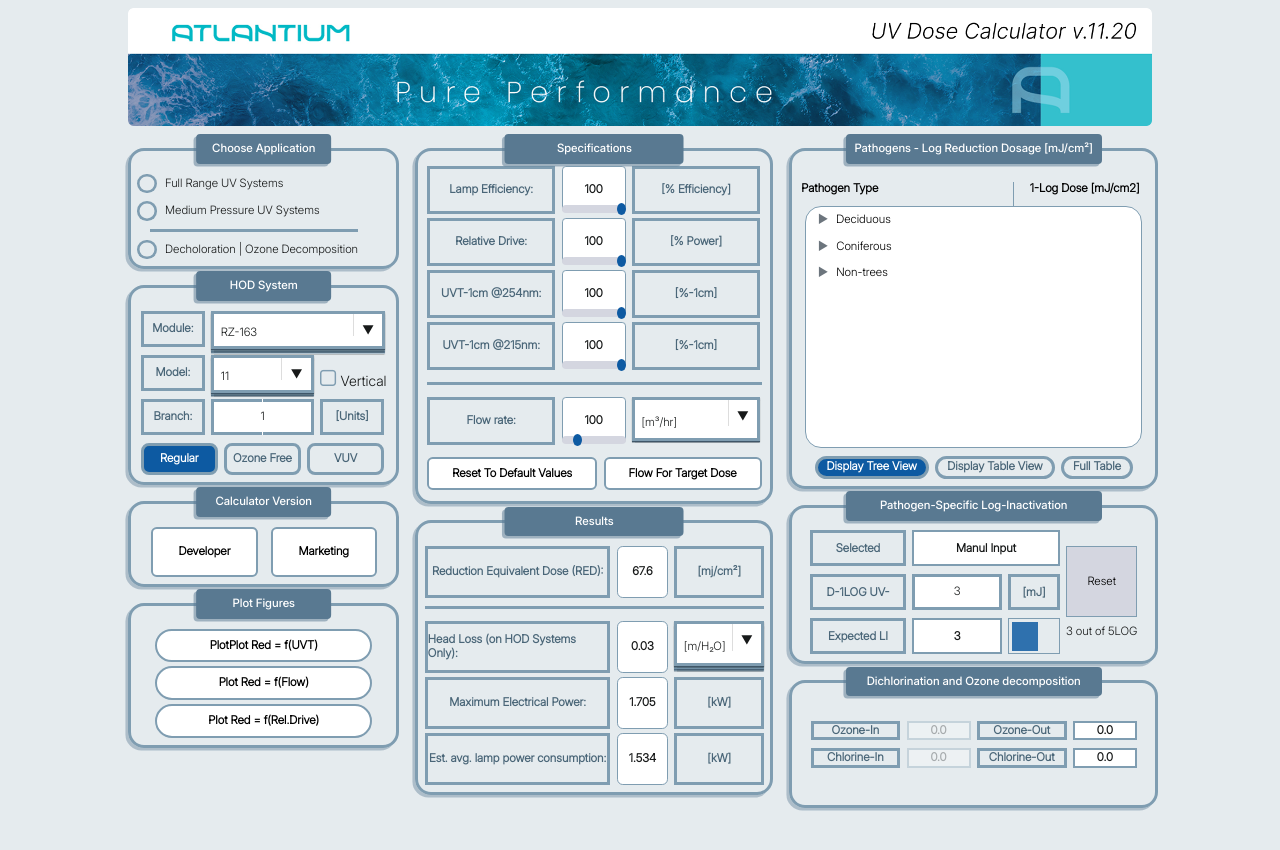
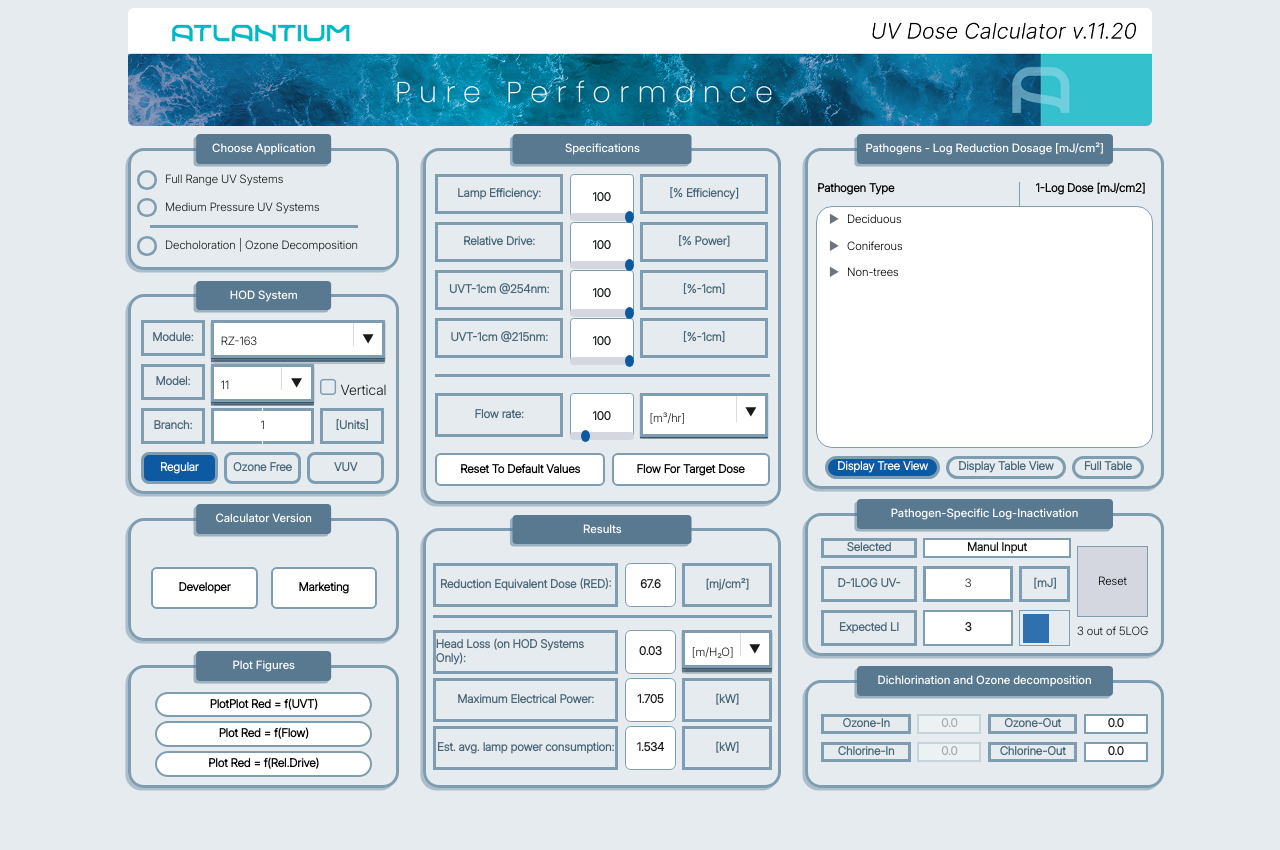
Before and after one commit to DragonGali/Calculator, a React (Vite) app in the folder client/: page / in a window 1280 px wide. Shown: the top 850 px of the page. After the commit the page ends 808 px from the top, so only its background shows below. Built offline with nearby package versions, Linux system fonts and the light colour scheme.

Commit message:
finished with making the components reactive

```diff
--- a/client/src/App.css
+++ b/client/src/App.css
@@ -16,9 +16,14 @@
 .systems-container {
   display: flex;
   flex-flow: column wrap;
-  gap: 2vh;
-  height: 100%;
-  width: 36%;
+  gap: 3vh;
+  height: 80%;
+  width: 35%;
+  align-items: stretch;
+}
+
+.systems-container > * {
+  flex: 1 1 0;
 }
 
 
@@ -30,12 +35,6 @@
   }
 
   .systems-container {
-    width: 100%;
-    margin-left: 0;
-  }
-
-
-  #flex-container {
     width: 100%;
     margin-left: 0;
   }
--- a/client/src/Components/PathogenInactivation.jsx
+++ b/client/src/Components/PathogenInactivation.jsx
@@ -23,7 +23,7 @@
         <div className="vertical-container">
 
           <div className="horizontal-container">
-            <div className='type-box'>
+            <div className='type-box' >
                 <p>Selected</p>
             </div>
             <div className='value-box' style={{width: width * 0.115}}>
--- a/client/src/Components/Results.jsx
+++ b/client/src/Components/Results.jsx
@@ -29,7 +29,7 @@
               <DropDown
                 className="drop-down"
                 options={[...field.options]}
-                height={height * 0.056}
+                height={height * 0.0485}
                 width={width * 0.07}
                 placeholder={field.options[0].value}
               />
--- a/client/src/Styles/CalculatorVersion.css
+++ b/client/src/Styles/CalculatorVersion.css
@@ -3,15 +3,15 @@
     display: flex;
     flex-flow: row;
     gap: 1vw;
+    text-align: center;
     margin-top: 2vh;
-    text-align: center;
 }
 
 .CalculatorVersion .button {
     background-color: var(--white);
     border: solid var(--primary) 0.2em;
     border-radius: 0.5em;
-    padding: 2vh 2vw 2vh 2vw;
+    padding: 1.5vh 2vw 1.5vh 2vw;
     font-size: var(--font-regular);
     font-weight: bold;
     font-family: 'Inter-Medium';
--- a/client/src/Styles/ChooseApplication.css
+++ b/client/src/Styles/ChooseApplication.css
@@ -1,7 +1,7 @@
 .radio-buttons {
     margin-right: 3vw;
     overflow: hidden;
-    margin-top: 2vh;
+    margin-top: 1vh;
 }
 
 .ChooseApplication .wrapper {
--- a/client/src/Styles/Dichlorination.css
+++ b/client/src/Styles/Dichlorination.css
@@ -1,6 +1,3 @@
-.Dichlorination {
-    height: 16vh;
-}
 
 .Dichlorination .title-box {
     width: 20vw;
@@ -10,6 +7,7 @@
     display: flex;
     flex-flow: column;
     gap: 1vh;
+    margin-top: 1vh;
 }
 
 .Dichlorination .horizontal-container {
--- a/client/src/Styles/PathogenInactivation.css
+++ b/client/src/Styles/PathogenInactivation.css
@@ -27,7 +27,6 @@
 
 .PathogenInactivation .type-box {
     padding: 0 1vw 0 1vw;
-    height: 4.5vh;
     width: 7.5vw;
 }
 
--- a/client/src/Styles/PlotFigures.css
+++ b/client/src/Styles/PlotFigures.css
@@ -9,7 +9,7 @@
     background-color: var(--white);
     border: solid var(--primary) 0.2em;
     border-radius: 2em;
-    padding: 1vh 4vw 1vh 4vw;
+    padding: 0.5vh 4vw 0.5vh 4vw;
     font-size: var(--font-regular);
     font-weight: bold;
     font-family: 'Inter-Medium';
--- a/client/src/Styles/Results.css
+++ b/client/src/Styles/Results.css
@@ -13,7 +13,6 @@
 }
 
 .Results .type-box {
-    height: 6.5vh;
     width: 14.5vw;
 }
 
@@ -41,7 +40,7 @@
     border-color: var(--primary);
     border-width: 0.1em;
     width: 4vw;
-    height: 6.5vh;
+    height: 5.5vh;
     font-size: var(--font-regular);
 }
 
--- a/client/src/Styles/Specifications.css
+++ b/client/src/Styles/Specifications.css
@@ -8,12 +8,11 @@
 .Specifications .vertical-container {
     display: flex;
     flex-flow: column;
-    gap: 0.5vh;
-    margin-top: 1vh;
+    gap: 1vh;
+    margin-top: 2vh;
 }
 
 .Specifications .type-box {
-    height: 6vh;
     width: 10vw;
 }
 
```
Also changed, not shown: 1 other file (tests, documents, lock files or other folders).
